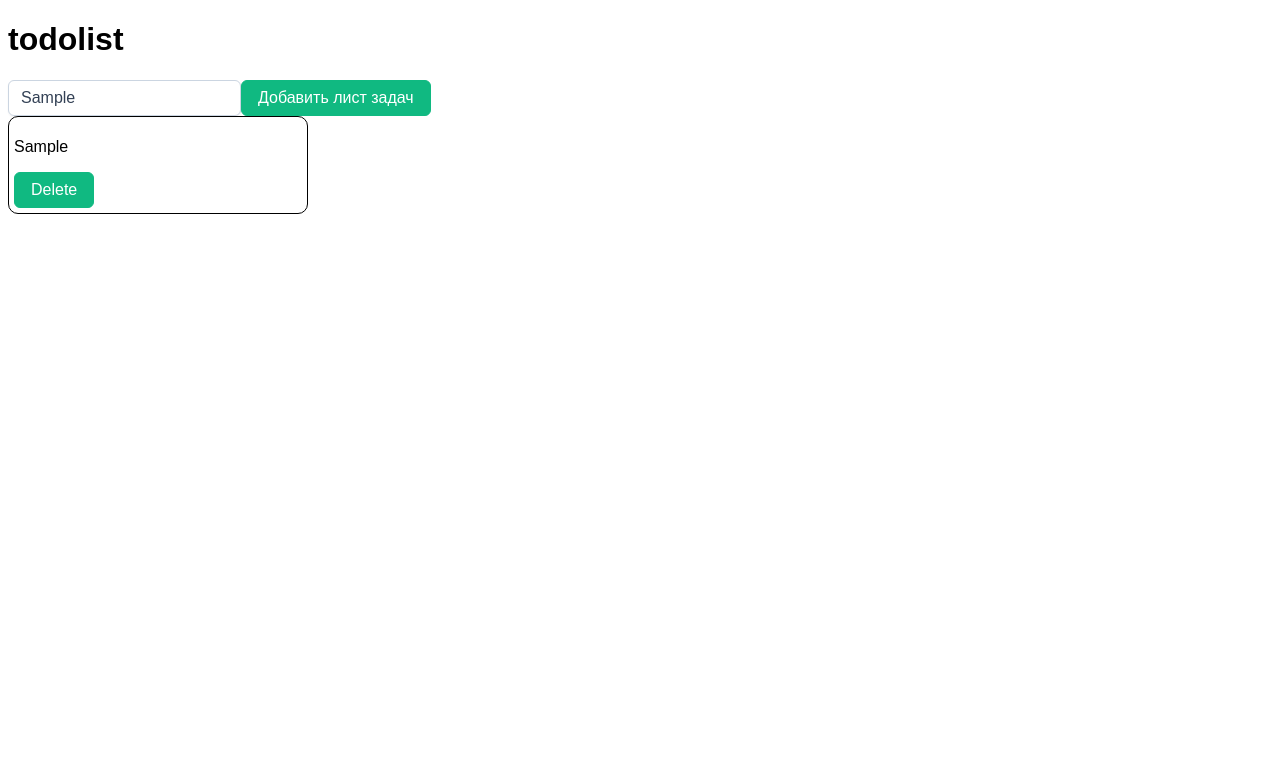
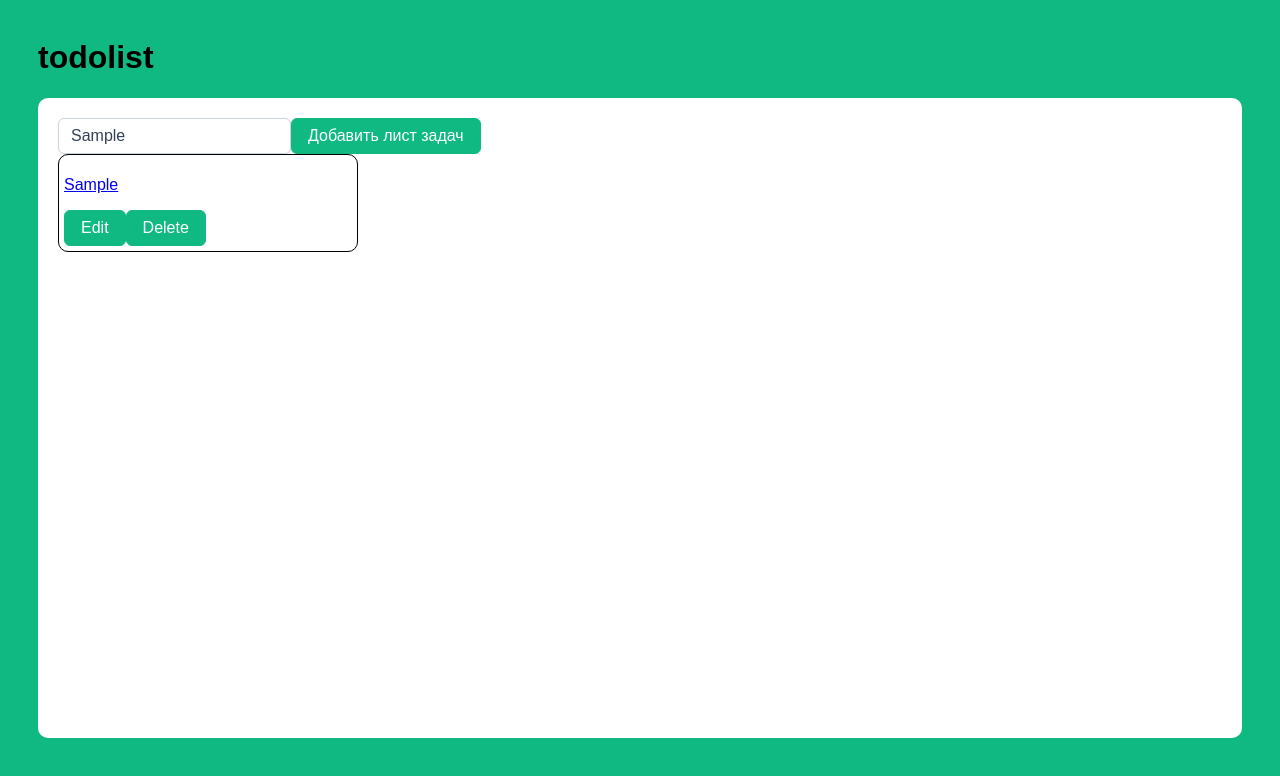
Before and after one commit to FatherMakhno/todolist, a Vue app: page / in a window 1280 px wide. Both pictures are taken after typing "Sample" into the empty fields and a click on the button "Добавить лист задач". Shown: the top 776 px of the page. Built offline with nearby package versions, Linux system fonts and the light colour scheme; a web font is replaced by a local one.

Commit message:
ListPage

```diff
--- a/src/App.vue
+++ b/src/App.vue
@@ -3,7 +3,17 @@
 
 <template>
   <h1>todolist</h1>
-  <router-view></router-view>
+  <div class="main">
+    <router-view></router-view>
+  </div>
+
 </template>
 
-<style lang="scss" scoped></style>
+<style lang="scss" scoped>
+.main {
+  padding: 20px;
+  background: white;
+  min-height: 80vh;
+  border-radius: 10px;
+}
+</style>
--- a/src/assets/main.css
+++ b/src/assets/main.css
@@ -1 +1,6 @@
 @import './base.css';
+
+body {
+    padding: 10px 30px;
+    background-color: #10B981;
+}
--- a/src/components/ListCatalog.vue
+++ b/src/components/ListCatalog.vue
@@ -1,5 +1,5 @@
 <script setup>
-import { ref, watch } from "vue";
+import { ref } from "vue";
 import { useTaskStore } from '@/stores/task';
 
 const { deleteList, editList, saveList } = useTaskStore()
@@ -29,10 +29,13 @@ const inputValue = ref();
 <template>
 
 <div class="list">
-  <p v-if="!list.editing" class="list_name" @click="editList(index)">{{ name }}</p>
+  <router-link v-if="!list.editing" :to="{ name: 'List', params: { index: index } }">
+    <p  class="list_name">{{ name }}</p>
+  </router-link>
   <input v-else v-model="inputValue" @blur="saveList(index, inputValue)" />
-  <PrButton v-if="!list.editing" label="Delete" @click="deleteList(index)" />
+  <PrButton v-if="!list.editing" label="Edit" @click="editList(index)" />
   <PrButton v-else label="Save" @click="saveList(index, inputValue)" />
+  <PrButton label="Delete" @click="deleteList(index)" />
 </div>
 
 
--- a/src/components/TaskCatalog.vue
+++ b/src/components/TaskCatalog.vue
@@ -0,0 +1,26 @@
+<script setup>
+import { ref } from "vue";
+import { useTaskStore } from '@/stores/task';
+
+
+defineProps({
+  list: {
+    type: Object,
+    required: true,
+  },
+  index: {
+    type: Number,
+    required: true,
+  },
+  name: {
+    type: String,
+    required: true,
+  },
+});
+</script>
+
+<template>
+<h3>{{ name }}</h3>
+</template>
+
+<style scoped></style>
--- a/src/main.js
+++ b/src/main.js
@@ -9,6 +9,7 @@ import router from './router/router'
 import PrimeVue from 'primevue/config'
 import 'primevue/resources/themes/aura-light-green/theme.css'
 import Button from 'primevue/button'
+import InputText from 'primevue/inputtext'
 
 const app = createApp(App)
 
@@ -17,5 +18,6 @@ app.use(router)
 app.use(PrimeVue)
 
 app.component('PrButton', Button)
+app.component('InputText', InputText)
 
 app.mount('#app')
--- a/src/pages/ListPage.vue
+++ b/src/pages/ListPage.vue
@@ -1,7 +1,21 @@
-<script setup></script>
+<script setup>
+import { ref } from "vue";
+import { useRoute } from "vue-router";
+import { useTaskStore } from "@/stores/task";
+import TaskCatalog from "@/components/TaskCatalog.vue";
+
+const route = useRoute();
+const index = ref(route.params.index)
+
+const { lists } = useTaskStore()
+</script>
 
 <template>
-<h2>task</h2>
+<h2>{{ lists[index].name }}</h2>
+<InputText type="text" v-model="inputValue" />
+<PrButton label="Добавить лист задач" @click="" />
+<TaskCatalog v-if="lists[index].task.length !== 0" v-for="(task, i) in lists[index].task" :key="i" :index="i" :task="task" />
+<div v-else>Задач нет, создайте новую!</div>
 </template>
 
 <style scoped></style>
--- a/src/pages/MainPage.vue
+++ b/src/pages/MainPage.vue
@@ -3,7 +3,7 @@ import { ref, watch } from "vue";
 import Lists from '@/components/ListCatalog.vue';
 import { useTaskStore } from '@/stores/task';
 
-import InputText from 'primevue/inputtext';
+
 
 const { lists, addList } = useTaskStore()
 
@@ -18,8 +18,8 @@ watch(lists, (newValue) => {
 <template>
   <InputText type="text" v-model="inputValue" />
   <PrButton label="Добавить лист задач" @click="addList(inputValue)" />
-  <Lists v-for="(list, index) in lists" :key="index" :list="list" :index="index" :name="list.name" />
-  <!-- <div v-else>Списков задач нет</div> -->
+  <Lists v-if="lists.length !== 0" v-for="(list, index) in lists" :key="index" :list="list" :index="index" :name="list.name" />
+  <div v-else>Списка задач нет, создайте новый!</div>
 </template>
 
 <style lang="scss" scoped></style>
```
